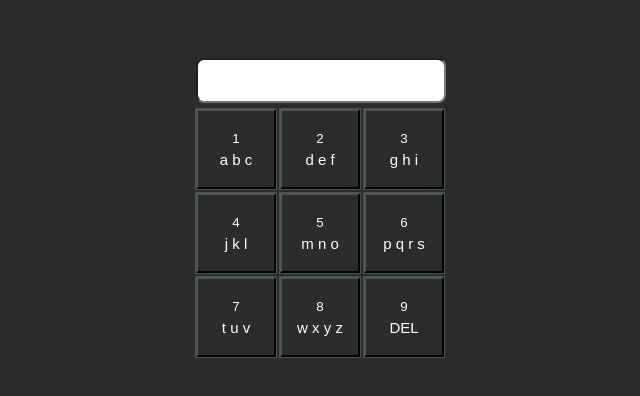
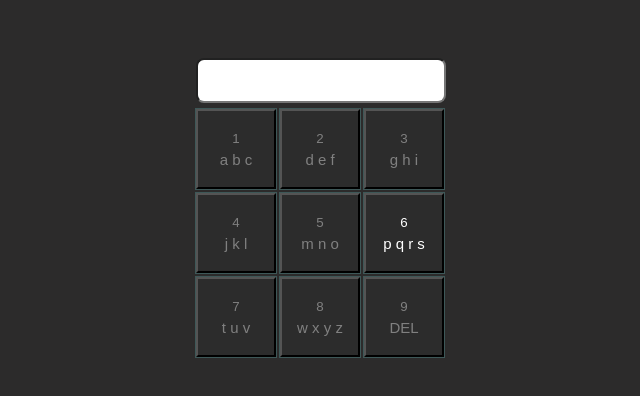
Before and after one commit to UBCMint/BCI-T9-Grid, a React (Vite) app in the folder gui/: page / in a window 1280 px wide. Shown: the part 172-568 px from the top of the page, without its empty margins (329-969 px from the left). Built offline with nearby package versions, Linux system fonts and the light colour scheme.

Commit message:
added flashing sequence

```diff
--- a/gui/src/App.css
+++ b/gui/src/App.css
@@ -13,7 +13,7 @@
 /*BUTTON STUFF------------------------------------------------------*/
 #grid button{
   background-color: rgb(44, 44, 44);
-  color: white;
+  color: grey;
   height: 80px;
   width: 80px;
 }
@@ -29,6 +29,11 @@
   color:azure;
 }
 
+.focussed {
+  background-color:rgb(115, 223, 187);
+  color:azure;
+}
+
 /*BODY STUFF---------------------------------------------------------*/
 body {
 margin: auto;
--- a/gui/src/App.tsx
+++ b/gui/src/App.tsx
@@ -1,5 +1,9 @@
-import { useState } from 'react'
+import { useState, useEffect } from 'react'
 import './App.css'
+
+const KEYS = ["1", "2", "3", "4", "5", "6", "7", "8", "9"]; //FLASH SEQUENCE
+
+const TIMEINTERVAL = 1000; //in ms
 
 const KEYS_JSON: Record<string,string[]>  = {
   "1": ["a", "b", "c"],
@@ -13,18 +17,21 @@ const KEYS_JSON: Record<string,string[]>  = {
   "9": ["DEL"]
 };
 
+//COMPONENTS + TYPES
 interface KeyProps {
   value: string;
+  activeKey: string;
   onMouseDown: (event: React.MouseEvent<HTMLButtonElement>) => void;
   onMouseUp: (event: React.MouseEvent<HTMLButtonElement>) => void;
 }
 
-const Key = ({ value, onMouseDown, onMouseUp }: KeyProps) => {
+const Key = ({ value, activeKey, onMouseDown, onMouseUp,}: KeyProps) => {
   const keyCharacters = KEYS_JSON[value];
+  const style = value == activeKey ? {color: "WHITE"} : {};
 
   return (
     <td>
-      <button data-value={value} className="key" onMouseDown={onMouseDown} onMouseUp={onMouseUp}>
+      <button data-value={value} className={`key`} onMouseDown={onMouseDown} onMouseUp={onMouseUp} style = {style}>
         {value}
         <span>{keyCharacters.join(" ")}</span>
       </button>
@@ -33,18 +40,39 @@ const Key = ({ value, onMouseDown, onMouseUp }: KeyProps) => {
 };
 
 
+//FLASHES
+
 function App() {
   const [startTime, setStartTime] = useState<number>(0);
   const [word, setWord] = useState('');
+  const [currentButton, setCurrentButton] = useState('');
   const [previousButton, setPreviousButton] = useState('');
   const [repeat, setRepeat] = useState(0);
+  const [activeKey, setActiveKey] = useState(KEYS[0]);
 
-  const handleMouseDown = (event: React.MouseEvent<HTMLButtonElement>) => { //idk what event should be rn
+  useEffect(() => {
+    const intervalId = setInterval(() => {
+      const index = KEYS.indexOf(activeKey);
+      const nextIndex = (index + 1) % KEYS.length;
+      setActiveKey(KEYS[nextIndex]);
+    }, TIMEINTERVAL);
+
+    return () => clearInterval(intervalId);
+  }, [activeKey]);
+
+
+
+  const updateTextBox = (w: string) => {
+    setWord(w);
+    (document.getElementById("textbox") as HTMLInputElement).value = w;
+  }
+
+  const handleMouseDown = (event: React.MouseEvent<HTMLButtonElement>) => {
     const oldTime = startTime;
     setStartTime(new Date().getTime());
 
-    console.log("time gap");
-    console.log(startTime - oldTime);
+    // console.log("time gap");
+    // console.log(startTime - oldTime);
 
     if ((startTime - oldTime) > 1000) {
       setRepeat(0);
@@ -55,48 +83,11 @@ function App() {
   const handleMouseUp = (event: React.MouseEvent<HTMLButtonElement>) => {
     const buttonPressed = event.currentTarget.getAttribute("data-value") || '';
     const timer = (new Date().getTime()) - startTime;
-
-    const text = t9((document.getElementById("textbox") as HTMLInputElement).value, buttonPressed, timer);
-    (document.getElementById("textbox") as HTMLInputElement).value = text;
+    //t9((document.getElementById("textbox") as HTMLInputElement).value, buttonPressed, timer);
+    updateTextBox(word + buttonPressed);
   };
 
-  const t9 = (text: string, buttonPressed: string, time: number) => {
-    if (text === "") {
-      setWord(text);
-    }
-
-    if (time > 200) {
-      setWord((prevWord) => prevWord.concat(buttonPressed));
-    } else {
-      if (previousButton !== buttonPressed) {
-        setRepeat(0);
-      } else {
-        setRepeat((prevRepeat) => prevRepeat + 1);
-      }
-
-      if (repeat > 3) {
-        setRepeat(0);
-      }
-
-      let tempText = KEYS_JSON[buttonPressed][repeat];
-
-      if (tempText === undefined) {
-        setRepeat(0);
-        tempText = KEYS_JSON[buttonPressed][repeat];
-      }
-      if (previousButton === buttonPressed) {
-        setWord((prevWord) => prevWord.slice(0, -1));
-      } else {
-        setPreviousButton(buttonPressed);
-      }
-      setWord((prevWord) => prevWord.concat(tempText));
-    }
-
-    text = word;
-    return text;
-  };
-
-
+  //WILL UPDATE FORMATTING LATER
   return (
     <table id="grid">
       <tbody>
@@ -109,19 +100,19 @@ function App() {
         </div>
         <div id="keypad">
           <tr>
-            <Key value="1" onMouseDown={handleMouseDown} onMouseUp={handleMouseUp} />
-            <Key value="2" onMouseDown={handleMouseDown} onMouseUp={handleMouseUp} />
-            <Key value="3" onMouseDown={handleMouseDown} onMouseUp={handleMouseUp} />
+            <Key value="1" onMouseDown={handleMouseDown} onMouseUp={handleMouseUp} activeKey = {activeKey}/>
+            <Key value="2" onMouseDown={handleMouseDown} onMouseUp={handleMouseUp} activeKey = {activeKey}/>
+            <Key value="3" onMouseDown={handleMouseDown} onMouseUp={handleMouseUp} activeKey = {activeKey}/>
           </tr>
           <tr>
-            <Key value="4" onMouseDown={handleMouseDown} onMouseUp={handleMouseUp} />
-            <Key value="5" onMouseDown={handleMouseDown} onMouseUp={handleMouseUp} />
-            <Key value="6" onMouseDown={handleMouseDown} onMouseUp={handleMouseUp} />
+            <Key value="4" onMouseDown={handleMouseDown} onMouseUp={handleMouseUp} activeKey = {activeKey}/>
+            <Key value="5" onMouseDown={handleMouseDown} onMouseUp={handleMouseUp} activeKey = {activeKey}/>
+            <Key value="6" onMouseDown={handleMouseDown} onMouseUp={handleMouseUp} activeKey = {activeKey}/>
           </tr>
           <tr>
-            <Key value="7" onMouseDown={handleMouseDown} onMouseUp={handleMouseUp} />
-            <Key value="8" onMouseDown={handleMouseDown} onMouseUp={handleMouseUp} />
-            <Key value="9" onMouseDown={handleMouseDown} onMouseUp={handleMouseUp} />
+            <Key value="7" onMouseDown={handleMouseDown} onMouseUp={handleMouseUp} activeKey = {activeKey}/>
+            <Key value="8" onMouseDown={handleMouseDown} onMouseUp={handleMouseUp} activeKey = {activeKey}/>
+            <Key value="9" onMouseDown={handleMouseDown} onMouseUp={handleMouseUp} activeKey = {activeKey}/>
           </tr>
         </div>
 
@@ -131,3 +122,39 @@ function App() {
 }
 
 export default App
+
+  // BUGGY DUE TO STATE NOT UPDATING IMMEDIATELY - WILL FIX LATER - Trevor
+  // const t9 = (text: string, buttonPressed: string, time: number) => {
+  //   if (text === "" || null || '') {
+  //     console.log("RESET TEXTBAR")
+  //     updateTextBox("");
+  //     return;
+  //   }
+
+  //   if (time > 500) { //HARD PRESS TO "SELECT" ??
+  //     setWord((prevWord) => prevWord.concat(KEYS_JSON[buttonPressed][repeat]));
+  //     console.log("WORD SET BY TIME")
+  //     console.log(KEYS_JSON[buttonPressed][repeat])
+  //     setRepeat(0);
+
+  //   } else {
+
+  //     if (previousButton !== buttonPressed) {
+  //       setRepeat(0);
+  //       setWord((w) => w + KEYS_JSON[buttonPressed][repeat]);
+  //       setPreviousButton(buttonPressed);
+  //       console.log("NEWBUTTON")
+
+  //     } else {
+  //       setRepeat((prevRepeat) => prevRepeat + 1);
+  //       //repeat iterated
+  //       if (repeat >= KEYS_JSON[buttonPressed].length - 1) {
+  //         setRepeat(0);
+  //       }
+  //       setWord((w) => w.slice(-1,1) + KEYS_JSON[buttonPressed][repeat]);
+  //       console.log("CYCLE")
+  //     }
+
+  //   }
+  //   updateTextBox();
+  // };
```
